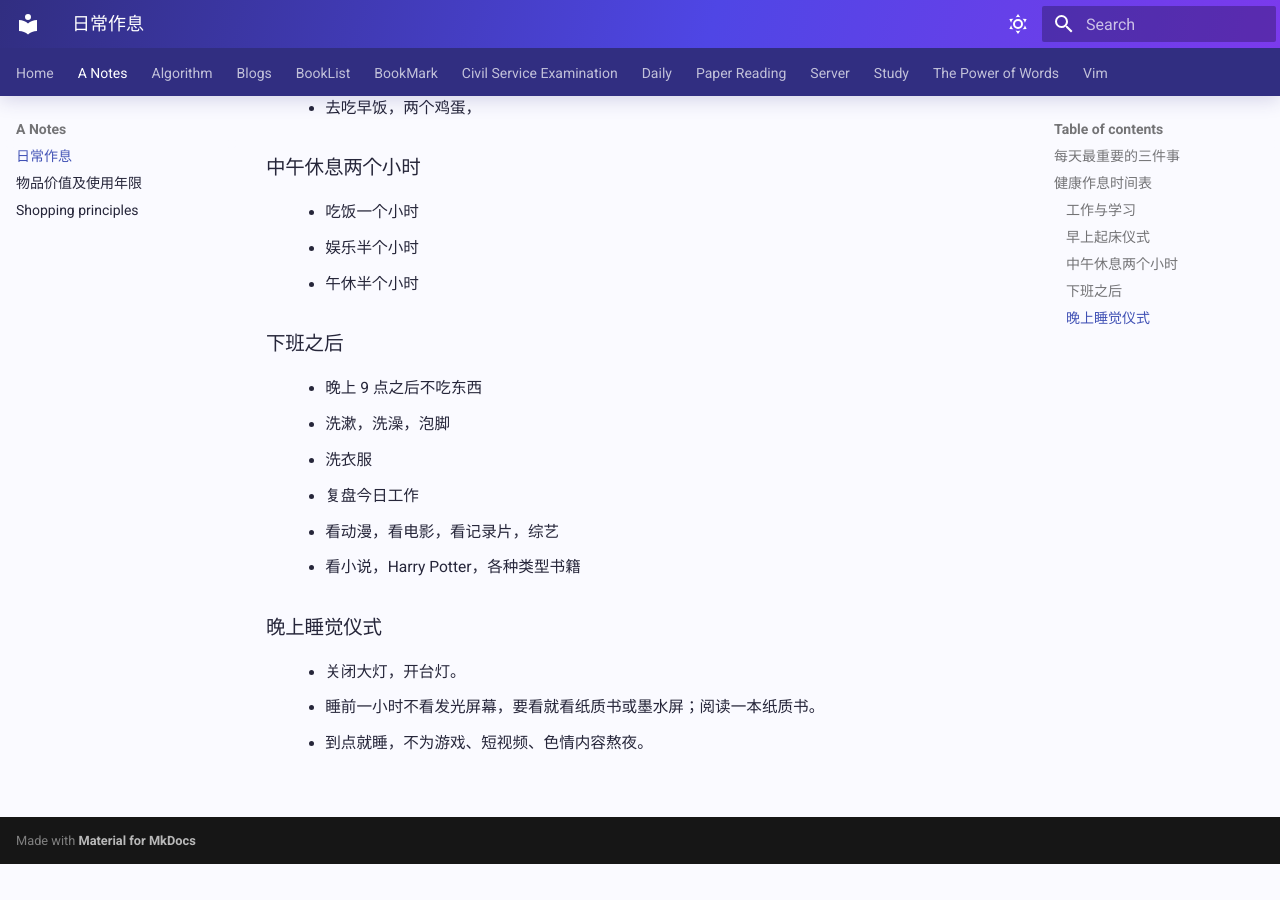
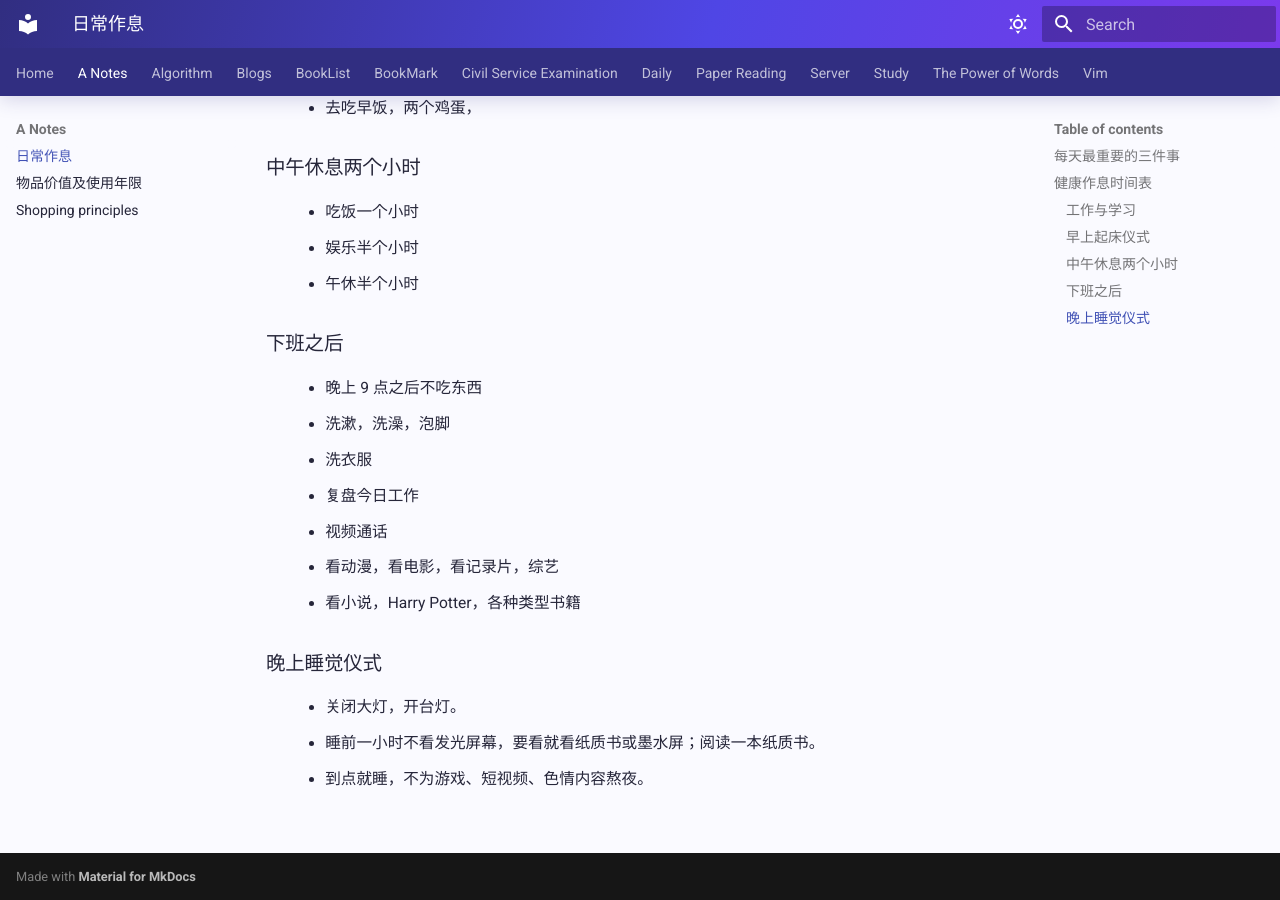
Before and after one commit to WGZ-W/wgz-w.github.io, an MkDocs documentation site: the page built from docs/A-Notes/daily-routine-log.md, in a window 1280 px wide and 900 px high, scrolled down 1080 px. Built offline with MkDocs 1.6.1 and Material for MkDocs 9.7.7, drawn with Linux system fonts in a browser that asks for light colours; before the commit the page ends 1944 px from its top, so only the background shows below that.

Commit message:
add chat with friend in daily routine

```diff
--- a/docs/A-Notes/daily-routine-log.md
+++ b/docs/A-Notes/daily-routine-log.md
@@ -42,6 +42,7 @@
 - 洗漱，洗澡，泡脚
 - 洗衣服
 - 复盘今日工作
+- 视频通话
 - 看动漫，看电影，看记录片，综艺
 - 看小说，Harry Potter，各种类型书籍
 
```
